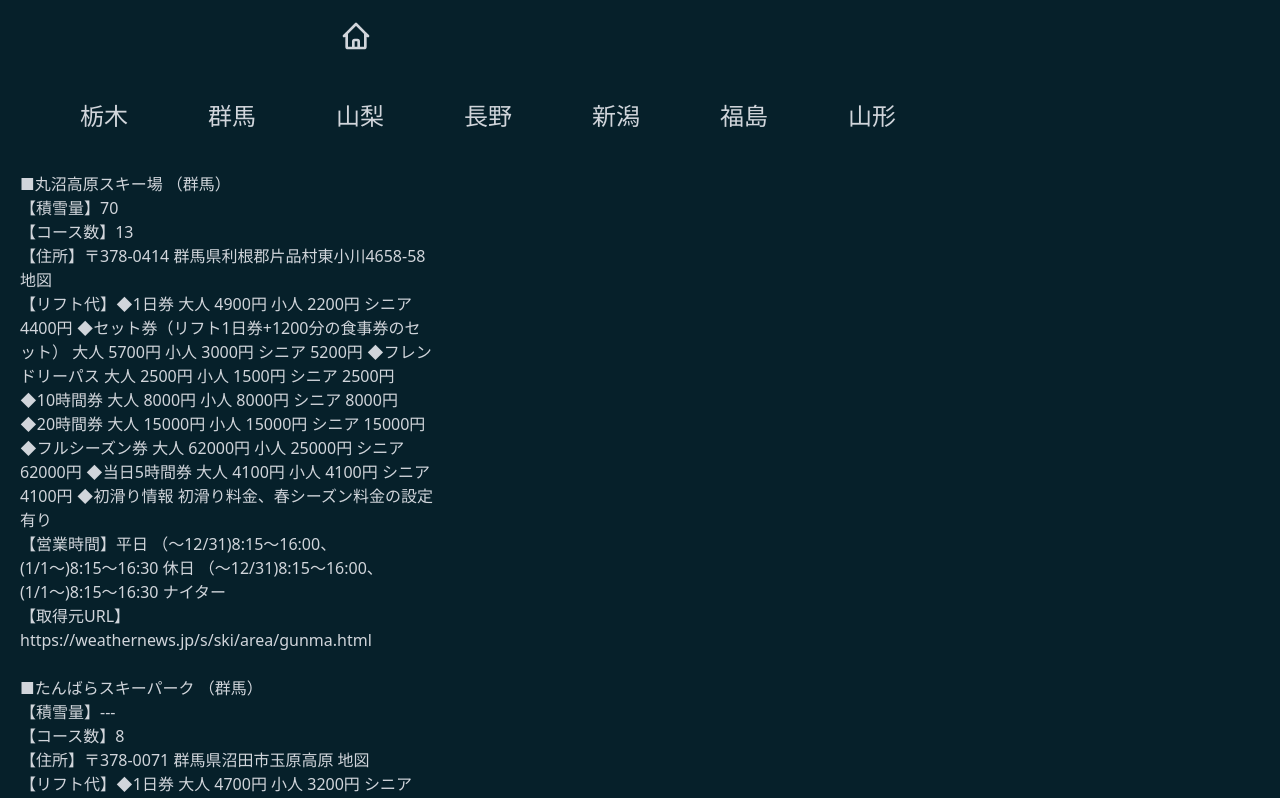
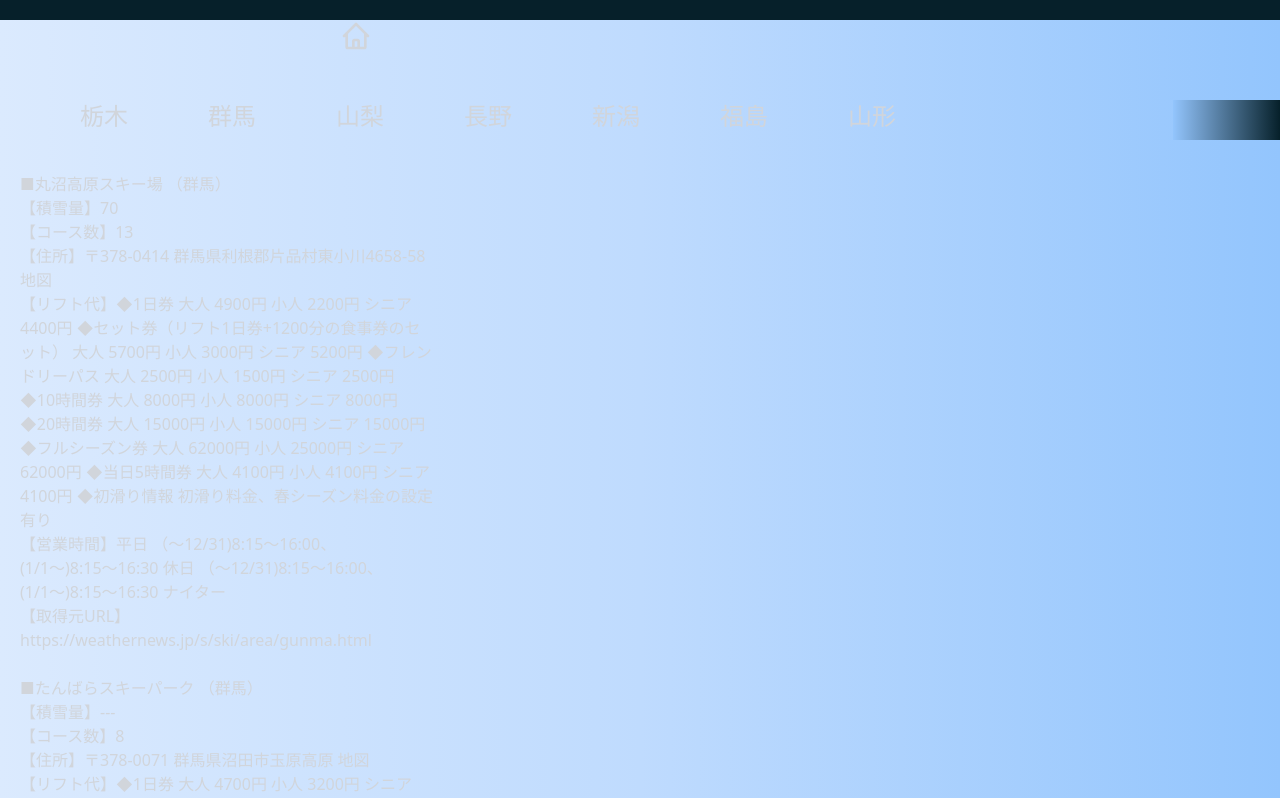
Before and after one commit to taizo-pro/hulu-2-yt, a Next.js app: page / in a window 1280 px wide. Shown: the top 798 px of the page. Built offline with nearby package versions, Linux system fonts and the light colour scheme; no server answers.

Commit message:
feat: 背景色

```diff
--- a/pages/index.js
+++ b/pages/index.js
@@ -10,7 +10,7 @@
 
 export default function Home({ results }) {
   return (
-    <div>
+    <div className="bg-gradient-to-r from-blue-100 via-blue-200 to-blue-300">
       <Head>
         <title>スノマップ</title>
         <link rel="icon" href="/favicon.ico" />
```
